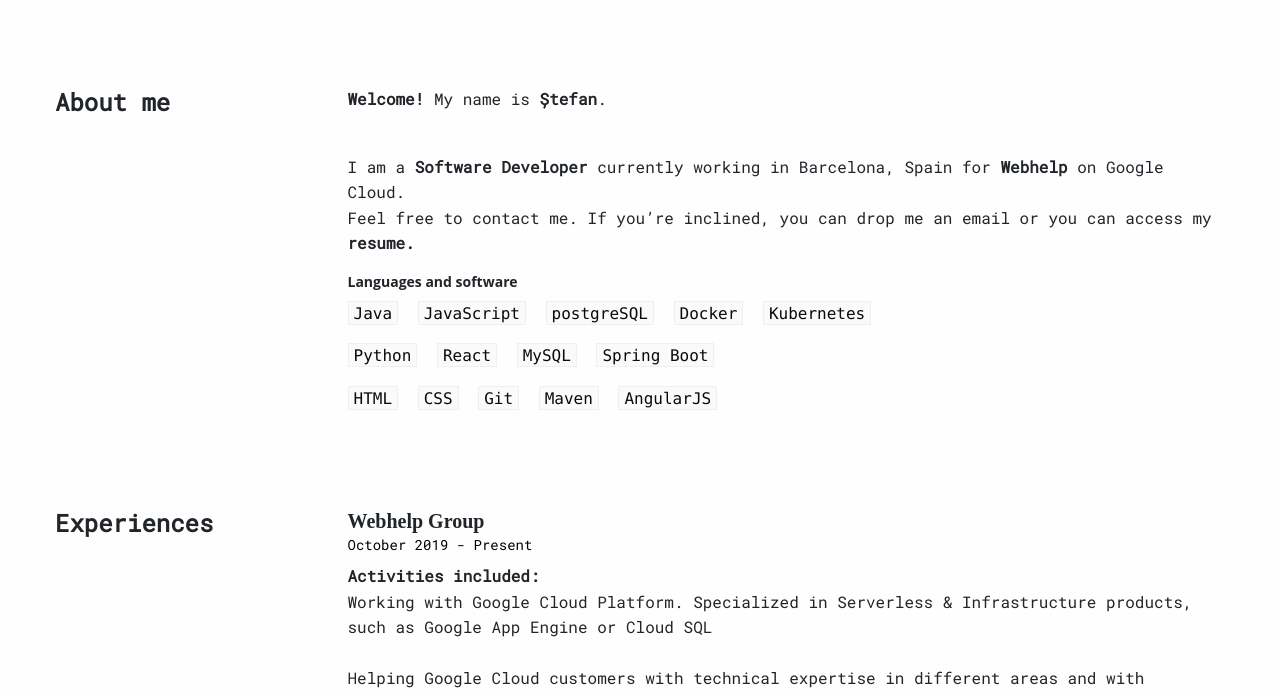
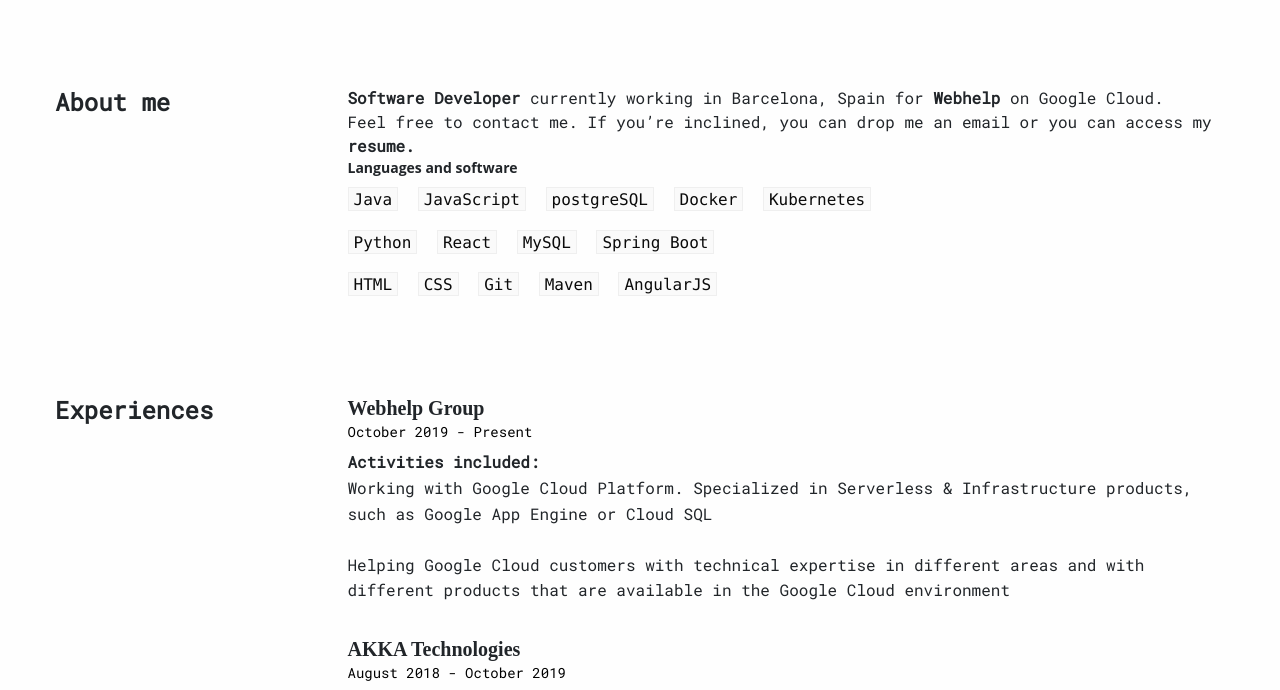
Before and after one commit to stefaneacsu147/neacsustefan, a plain HTML site: page index.html in a window 1280 px wide. Shown: the part 108-798 px from the top of the page. Drawn offline with Linux system fonts and the light colour scheme.

Commit message:
Update index.html

```diff
--- a/index.html
+++ b/index.html
@@ -57,15 +57,9 @@
           <div class="cell medium-3">
             <h2>About me</h2>
           </div>
-          <div class="cell medium-9">
+          <div class="cell medium-9"
             <p>
-              <strong>Welcome!</strong> My name is
-              <strong>Ștefan</strong>.
-              <br />
-              <br />
-            </p>
-            <p>
-              I am a <strong>Software Developer</strong> currently working in Barcelona, Spain for <strong>Webhelp</strong> on Google Cloud.
+              <strong>Software Developer</strong> currently working in Barcelona, Spain for <strong>Webhelp</strong> on Google Cloud.
               <br /> Feel free to contact me. If you’re inclined, you can drop me an email or you can access my
               <a href="assets/CV2020.pdf">
                 <strong>resume.</strong>
```
